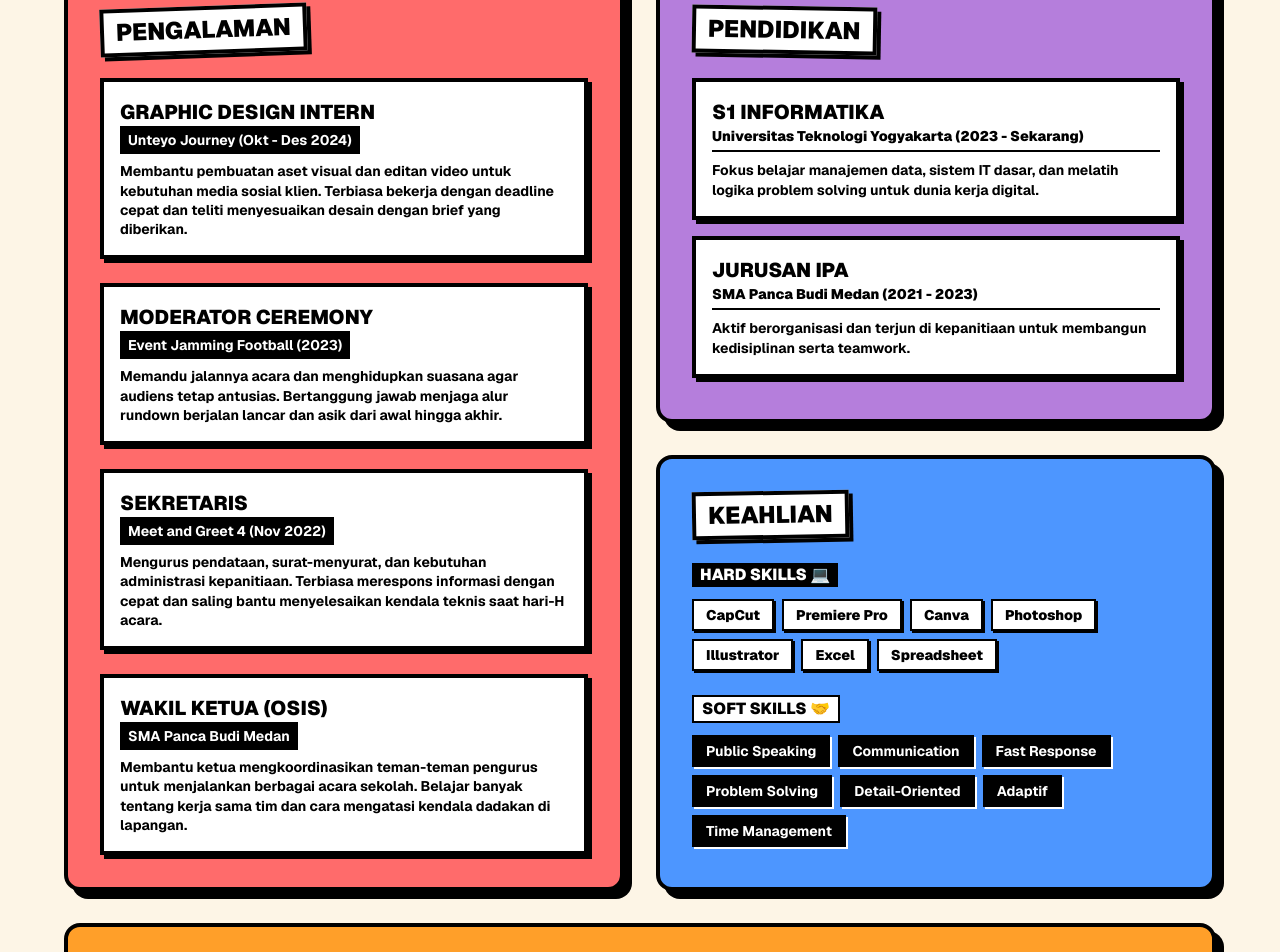
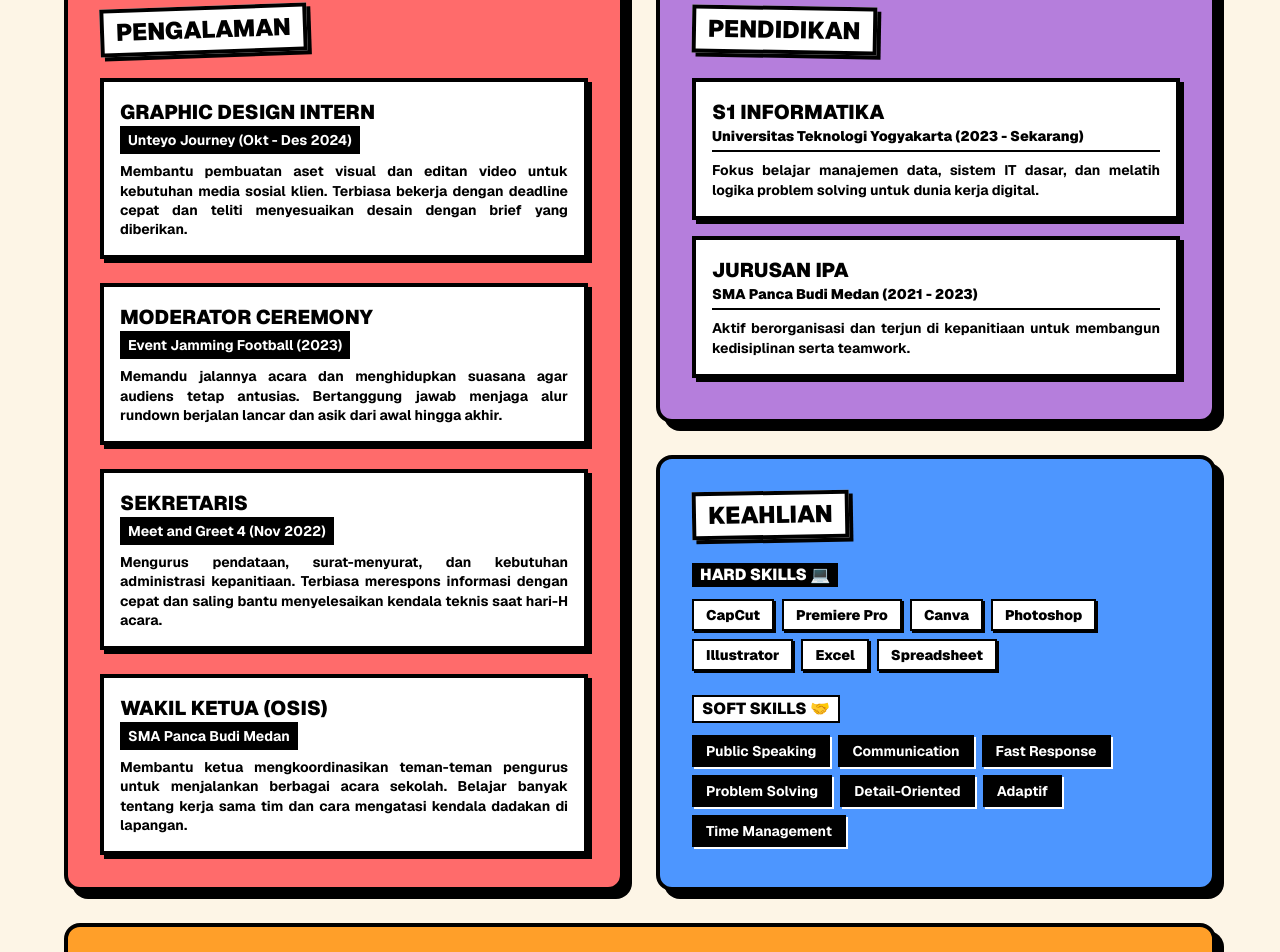
Before and after one commit to AulWasHere/portofolio-web, a Next.js app: page / in a window 1280 px wide. Shown: the part 837-1789 px from the top of the page. Built offline with nearby package versions, Linux system fonts and the light colour scheme.

Commit message:
Update alignment menjadi justify rata kiri kanan

```diff
--- a/src/app/page.tsx
+++ b/src/app/page.tsx
@@ -58,7 +58,7 @@ export default function Home() {
               </div>
             </div>
 
-            <p className="font-bold text-base md:text-lg leading-relaxed pointer-events-none mb-6">
+            <p className="font-bold text-base md:text-lg leading-relaxed pointer-events-none mb-6 text-justify">
               Mahasiswa IT yang fleksibel, komunikatif, dan fast response. Saya menjembatani kemampuan <span className="bg-[#4D96FF] text-white px-1">problem solving</span> teknis dengan kreativitas di bidang customer service dan media sosial. Dengan portofolio lintas bidang seperti desain grafis, pengeditan video, public speaking, hingga administrasi data, saya siap membawa energi positif, ketelitian, dan solusi digital yang inovatif untuk membantu audiens maupun brand Anda berkembang.
             </p>
             <div>
@@ -95,25 +95,25 @@ export default function Home() {
               <div className="bg-white border-4 border-black p-4 shadow-[4px_4px_0px_0px_rgba(0,0,0,1)] hover:-rotate-1 transition-transform">
                 <h4 className="font-black text-xl uppercase">Graphic Design Intern</h4>
                 <p className="font-bold text-sm text-white bg-black inline-block px-2 py-1 mb-2">Unteyo Journey (Okt - Des 2024)</p>
-                <p className="font-bold text-sm leading-snug">Membantu pembuatan aset visual dan editan video untuk kebutuhan media sosial klien. Terbiasa bekerja dengan deadline cepat dan teliti menyesuaikan desain dengan brief yang diberikan.</p>
+                <p className="font-bold text-sm leading-snug text-justify">Membantu pembuatan aset visual dan editan video untuk kebutuhan media sosial klien. Terbiasa bekerja dengan deadline cepat dan teliti menyesuaikan desain dengan brief yang diberikan.</p>
               </div>
 
               <div className="bg-white border-4 border-black p-4 shadow-[4px_4px_0px_0px_rgba(0,0,0,1)] hover:rotate-1 transition-transform">
                 <h4 className="font-black text-xl uppercase">Moderator Ceremony</h4>
                 <p className="font-bold text-sm text-white bg-black inline-block px-2 py-1 mb-2">Event Jamming Football (2023)</p>
-                <p className="font-bold text-sm leading-snug">Memandu jalannya acara dan menghidupkan suasana agar audiens tetap antusias. Bertanggung jawab menjaga alur rundown berjalan lancar dan asik dari awal hingga akhir.</p>
+                <p className="font-bold text-sm leading-snug text-justify">Memandu jalannya acara dan menghidupkan suasana agar audiens tetap antusias. Bertanggung jawab menjaga alur rundown berjalan lancar dan asik dari awal hingga akhir.</p>
               </div>
 
               <div className="bg-white border-4 border-black p-4 shadow-[4px_4px_0px_0px_rgba(0,0,0,1)] hover:-rotate-1 transition-transform">
                 <h4 className="font-black text-xl uppercase">Sekretaris</h4>
                 <p className="font-bold text-sm text-white bg-black inline-block px-2 py-1 mb-2">Meet and Greet 4 (Nov 2022)</p>
-                <p className="font-bold text-sm leading-snug">Mengurus pendataan, surat-menyurat, dan kebutuhan administrasi kepanitiaan. Terbiasa merespons informasi dengan cepat dan saling bantu menyelesaikan kendala teknis saat hari-H acara.</p>
+                <p className="font-bold text-sm leading-snug text-justify">Mengurus pendataan, surat-menyurat, dan kebutuhan administrasi kepanitiaan. Terbiasa merespons informasi dengan cepat dan saling bantu menyelesaikan kendala teknis saat hari-H acara.</p>
               </div>
 
               <div className="bg-white border-4 border-black p-4 shadow-[4px_4px_0px_0px_rgba(0,0,0,1)] hover:rotate-1 transition-transform">
                 <h4 className="font-black text-xl uppercase">Wakil Ketua (OSIS)</h4>
                 <p className="font-bold text-sm text-white bg-black inline-block px-2 py-1 mb-2">SMA Panca Budi Medan</p>
-                <p className="font-bold text-sm leading-snug">Membantu ketua mengkoordinasikan teman-teman pengurus untuk menjalankan berbagai acara sekolah. Belajar banyak tentang kerja sama tim dan cara mengatasi kendala dadakan di lapangan.</p>
+                <p className="font-bold text-sm leading-snug text-justify">Membantu ketua mengkoordinasikan teman-teman pengurus untuk menjalankan berbagai acara sekolah. Belajar banyak tentang kerja sama tim dan cara mengatasi kendala dadakan di lapangan.</p>
               </div>
             </div>
           </motion.div>
@@ -127,12 +127,12 @@ export default function Home() {
               <div className="bg-white border-4 border-black p-4 shadow-[4px_4px_0px_0px_rgba(0,0,0,1)]">
                 <h4 className="font-black text-lg md:text-xl uppercase">S1 Informatika</h4>
                 <p className="font-black text-sm mb-2 border-b-2 border-black pb-1">Universitas Teknologi Yogyakarta (2023 - Sekarang)</p>
-                <p className="font-bold text-sm">Fokus belajar manajemen data, sistem IT dasar, dan melatih logika problem solving untuk dunia kerja digital.</p>
+                <p className="font-bold text-sm text-justify">Fokus belajar manajemen data, sistem IT dasar, dan melatih logika problem solving untuk dunia kerja digital.</p>
               </div>
               <div className="bg-white border-4 border-black p-4 shadow-[4px_4px_0px_0px_rgba(0,0,0,1)]">
                 <h4 className="font-black text-lg md:text-xl uppercase">Jurusan IPA</h4>
                 <p className="font-black text-sm mb-2 border-b-2 border-black pb-1">SMA Panca Budi Medan (2021 - 2023)</p>
-                <p className="font-bold text-sm">Aktif berorganisasi dan terjun di kepanitiaan untuk membangun kedisiplinan serta teamwork.</p>
+                <p className="font-bold text-sm text-justify">Aktif berorganisasi dan terjun di kepanitiaan untuk membangun kedisiplinan serta teamwork.</p>
               </div>
             </div>
           </motion.div>
```
